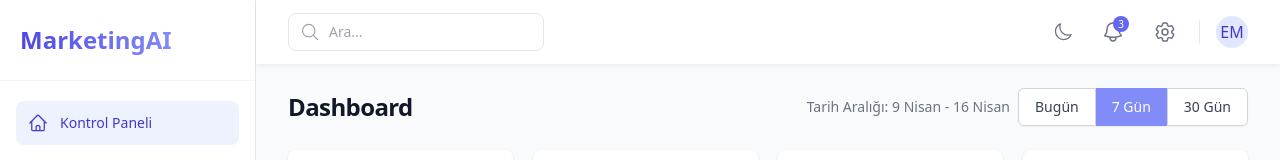
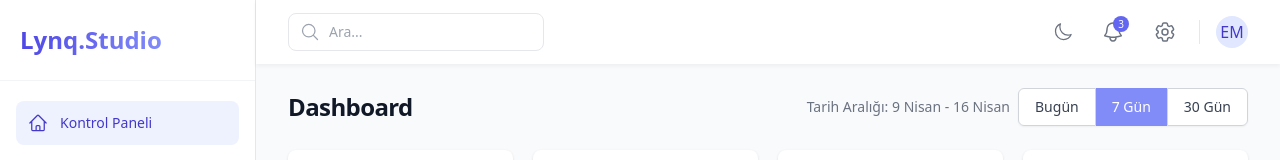
Before and after one commit to ertasemre/marketing-project, a React (Vite) app: page /dashboard in a window 1280 px wide. Shown: the top 160 px of the page. Built offline with nearby package versions, Linux system fonts and the light colour scheme; a web font is replaced by a local one.

Commit message:
Logo metni 'MarketingAI'den 'Lynq.Studio' olarak değiştirildi

```diff
--- a/src/layouts/MainLayout.tsx
+++ b/src/layouts/MainLayout.tsx
@@ -92,7 +92,7 @@ const MainLayout = () => {
 
           <div className="flex flex-col h-full overflow-hidden">
             <div className="flex-shrink-0 py-6 px-5 flex items-center border-b border-gray-100 dark:border-gray-700">
-              <span className="text-2xl font-bold bg-gradient-to-r from-primary-600 to-primary-400 text-transparent bg-clip-text">MarketingAI</span>
+              <span className="text-2xl font-bold bg-gradient-to-r from-primary-600 to-primary-400 text-transparent bg-clip-text">Lynq.Studio</span>
             </div>
 
             <div className="flex-1 py-5 px-5 overflow-y-auto">
@@ -140,7 +140,7 @@ const MainLayout = () => {
       <div className="hidden md:fixed md:inset-y-0 md:left-0 md:flex md:flex-col md:w-64 md:border-r md:border-gray-200 md:bg-white dark:md:bg-gray-800 dark:md:border-gray-700">
         <div className="flex-1 flex flex-col overflow-hidden">
           <div className="flex-shrink-0 py-6 px-5 flex items-center border-b border-gray-100 dark:border-gray-700">
-            <span className="text-2xl font-bold bg-gradient-to-r from-primary-600 to-primary-400 text-transparent bg-clip-text">MarketingAI</span>
+            <span className="text-2xl font-bold bg-gradient-to-r from-primary-600 to-primary-400 text-transparent bg-clip-text">Lynq.Studio</span>
           </div>
 
           <div className="flex-1 py-5 px-4 overflow-y-auto">
```
